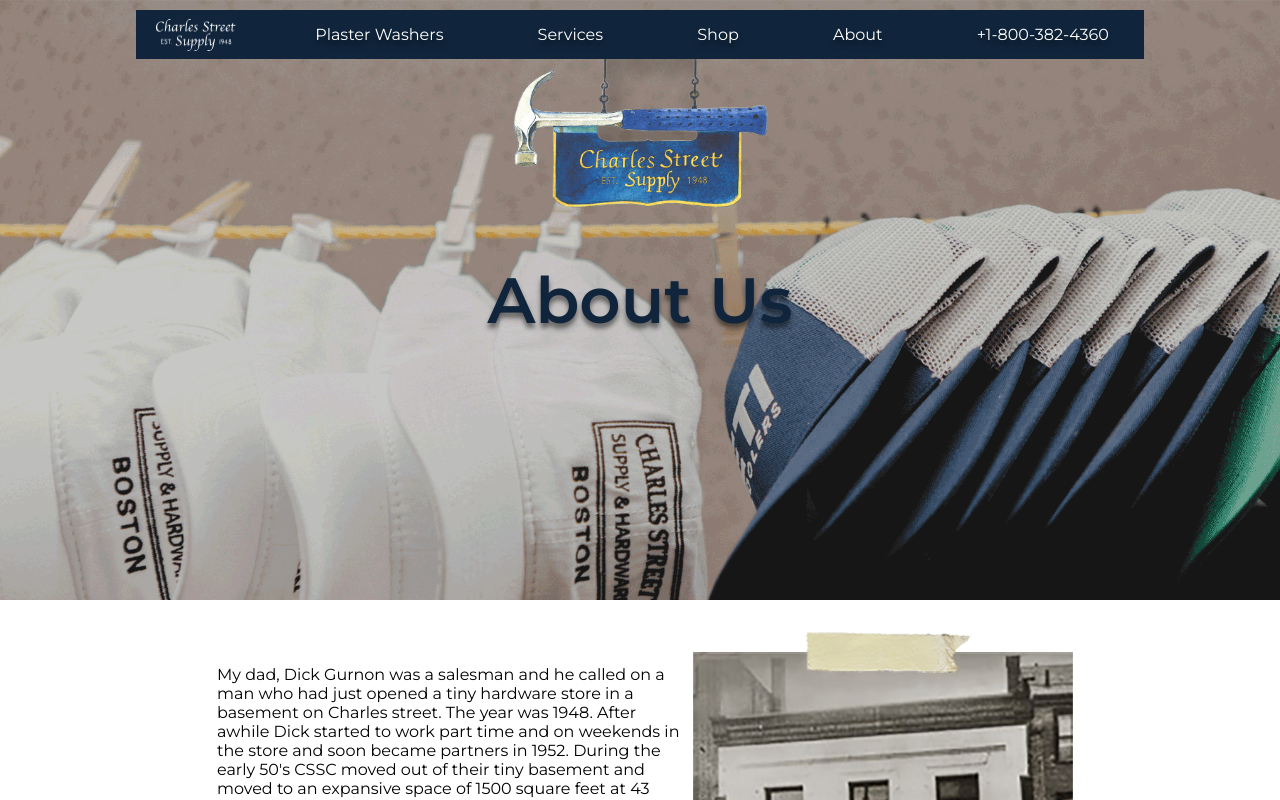
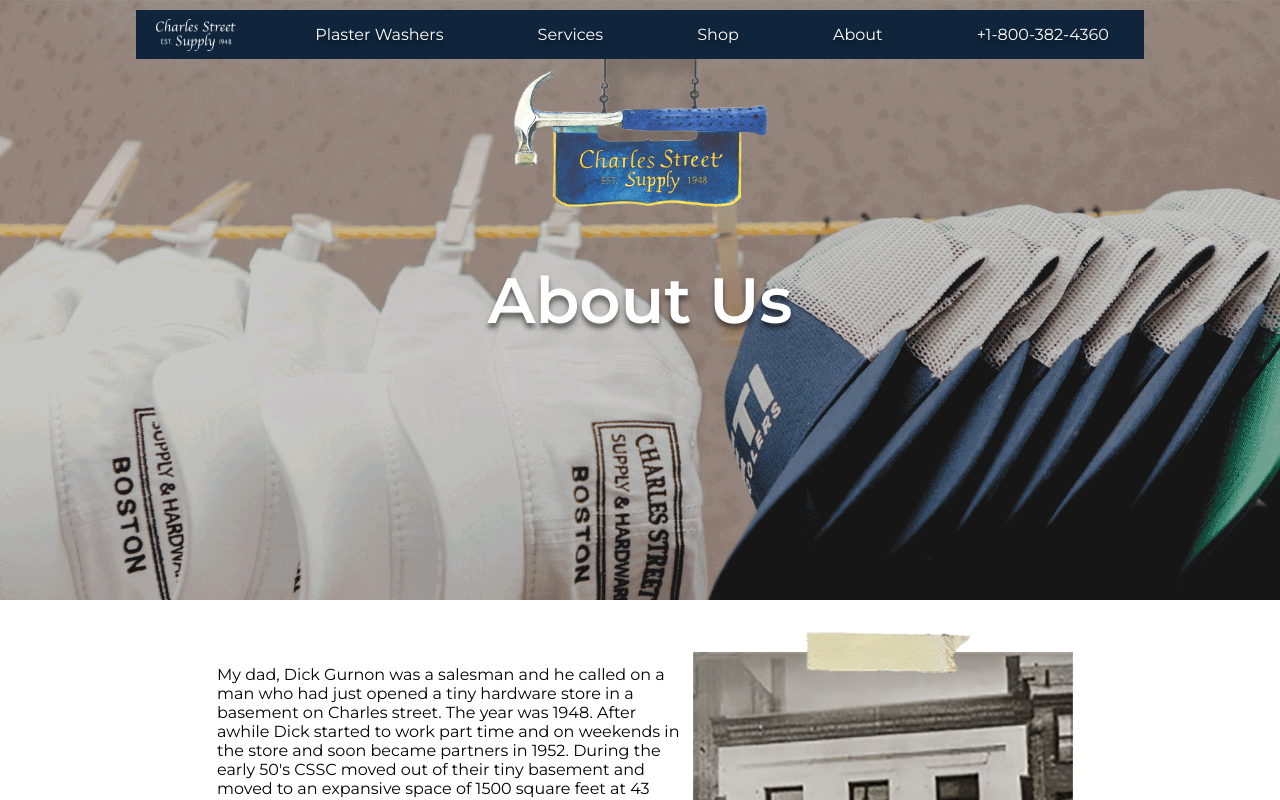
Before and after one commit to mak-kelly/css, a React (Vite) app: page /about in a window 1280 px wide. Shown: the top 800 px of the page. Built offline with nearby package versions, Linux system fonts and the light colour scheme.

Commit message:
changed about us header to white

```diff
--- a/src/style.scss
+++ b/src/style.scss
@@ -981,7 +981,7 @@
 }
 
 #about-header-text {
-  color:rgb(16, 37, 60);
+  color:white;
 
 }
 
```
